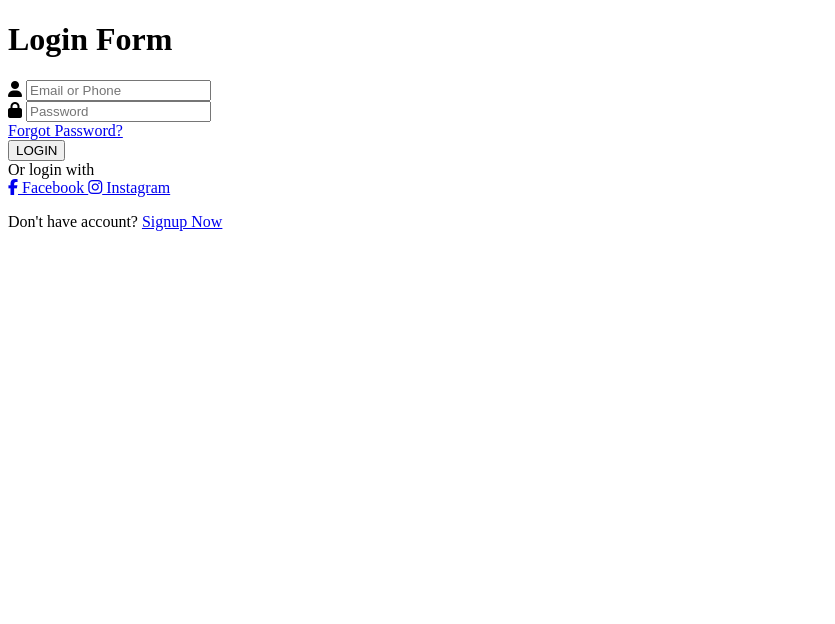
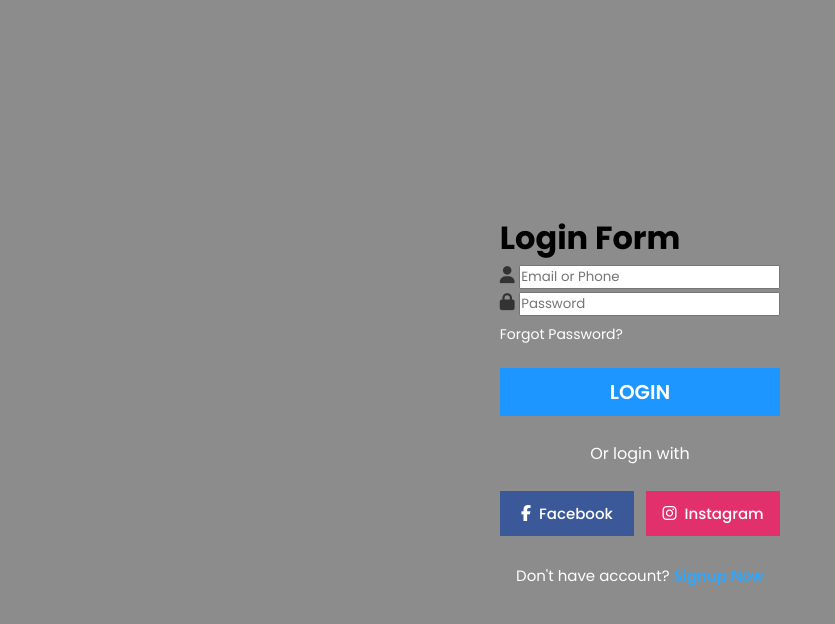
Before and after one commit to Chima-xaud/Form_Exercise, a plain HTML site: page index.html in a window 1280 px wide. Shown: the whole page, without its empty margins (0-835 px from the left). Drawn offline with Linux system fonts and the light colour scheme.

Commit message:
Form Exercise

```diff
--- a/index.html
+++ b/index.html
@@ -5,15 +5,14 @@
 <meta charset="UTF-8">
 <meta name="viewport" content="width=device-width, initial-scale=1.0">
 
-<title>Glass Login Form</title>
+<title>Login Form</title>
 
-<!-- CSS -->
-<link rel="stylesheet" href="styles.css">
+<link rel="stylesheet" href="style.css">
 
-<!-- Google Font -->
+
 <link href="https://fonts.googleapis.com/css2?family=Poppins:wght@300;400;500;600;700&display=swap" rel="stylesheet">
 
-<!-- Font Awesome -->
+
 <link rel="stylesheet"
 href="https://cdnjs.cloudflare.com/ajax/libs/font-awesome/6.6.0/css/all.min.css">
 
@@ -22,13 +21,13 @@ href="https://cdnjs.cloudflare.com/ajax/libs/font-awesome/6.6.0/css/all.min.css"
 
 <div class="container">
 
-<div class="login-card">
+<div class="logincard">
 
 <h1>Login Form</h1>
 
 <form action="#">
 
-<div class="input-box">
+<div class="inputbox">
 
 <span class="icon">
 <i class="fa-solid fa-user"></i>
@@ -41,7 +40,7 @@ required>
 
 </div>
 
-<div class="input-box">
+<div class="inputbox">
 
 <span class="icon">
 <i class="fa-solid fa-lock"></i>
@@ -72,12 +71,12 @@ Or login with
 
 <div class="social">
 
-<a href="#" class="facebook">
+<a href="https://web.facebook.com/?_rdc=1&_rdr#" target="_blank" class="facebook">
 <i class="fa-brands fa-facebook-f"></i>
 Facebook
 </a>
 
-<a href="#" class="instagram">
+<a href="https://www.instagram.com/" target="_blank" class="instagram">
 <i class="fa-brands fa-instagram"></i>
 Instagram
 </a>
```
